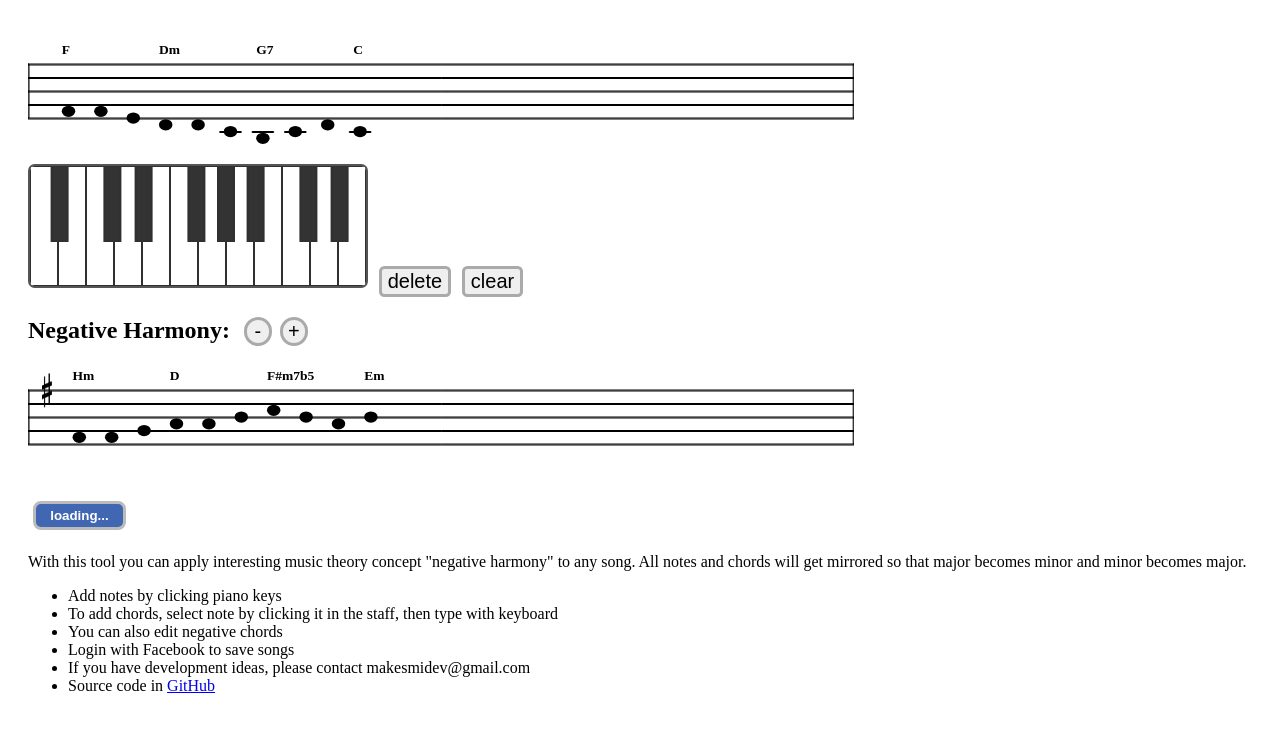
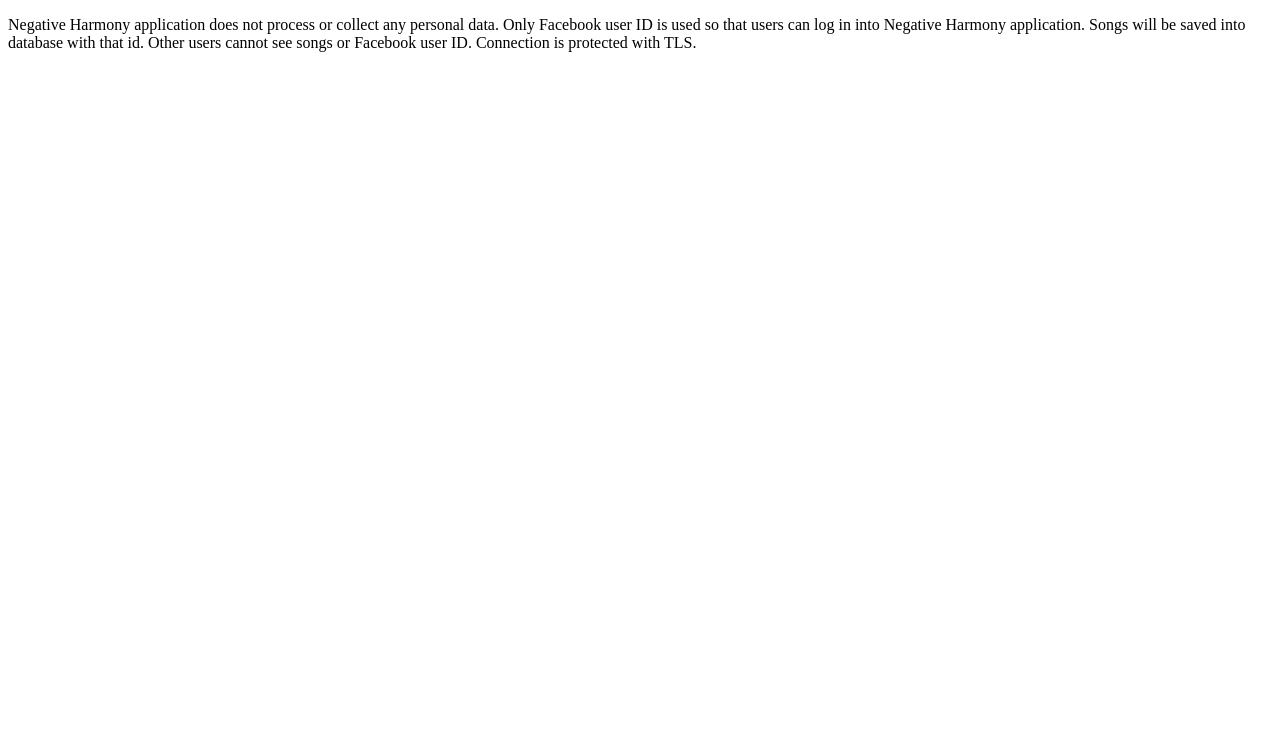
Before and after one commit to makesmi/negative-harmony, a React (Create React App) app: page /privacy in a window 1280 px wide. Shown: the top 732 px of the page. Built offline with nearby package versions, Linux system fonts and the light colour scheme.

Commit message:
addition: privacy policy for Facebook

```diff
--- a/package.json
+++ b/package.json
@@ -9,9 +9,11 @@
     "@types/react": "16.9.34",
     "@types/react-dom": "16.9.6",
     "@types/react-facebook-login": "^4.1.1",
+    "@types/react-router-dom": "^5.1.5",
     "axios": "^0.19.2",
     "react": "^16.13.1",
     "react-dom": "^16.13.1",
+    "react-router-dom": "^5.1.2",
     "react-scripts": "3.4.1",
     "typescript": "3.8.3"
   },
--- /dev/null
+++ b/src/PrivacyPolicy.tsx
@@ -0,0 +1,13 @@
+import React from 'react'
+
+const PrivacyPolicy:React.FC = () => (
+  <p>
+    Negative Harmony application does not process or collect any personal data.
+    Only Facebook user ID is used so that users can log in into Negative Harmony application.
+    Songs will be saved into database with that id.
+    Other users cannot see songs or Facebook user ID.
+    Connection is protected with TLS.
+  </p>
+)
+
+export default PrivacyPolicy
--- a/src/index.tsx
+++ b/src/index.tsx
@@ -2,7 +2,22 @@
 import ReactDOM from 'react-dom'
 import App from './App'
 import { configure } from './Environment'
+import { BrowserRouter as Router, Switch, Route } from 'react-router-dom'
+import PrivacyPolicy from './PrivacyPolicy'
 
 configure()
 
-ReactDOM.render(<App />, document.getElementById('root'))
+const app = (
+  <Router>
+    <Switch>
+      <Route path="/privacy">
+        <PrivacyPolicy />
+      </Route>
+      <Route path="/">
+        <App />
+      </Route>
+    </Switch>
+  </Router>
+)
+
+ReactDOM.render(app, document.getElementById('root'))
```
Also changed, not shown: 2 other files (tests, documents, lock files or other folders).
